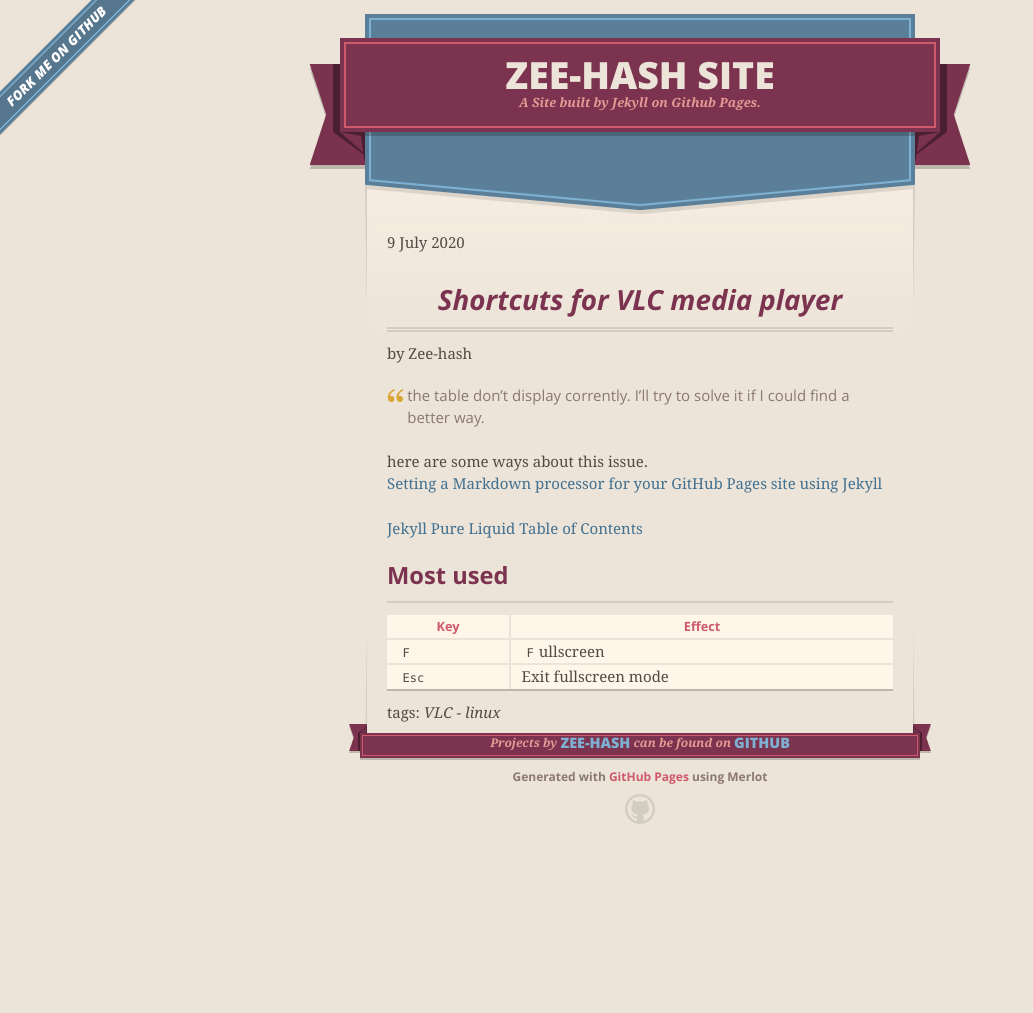
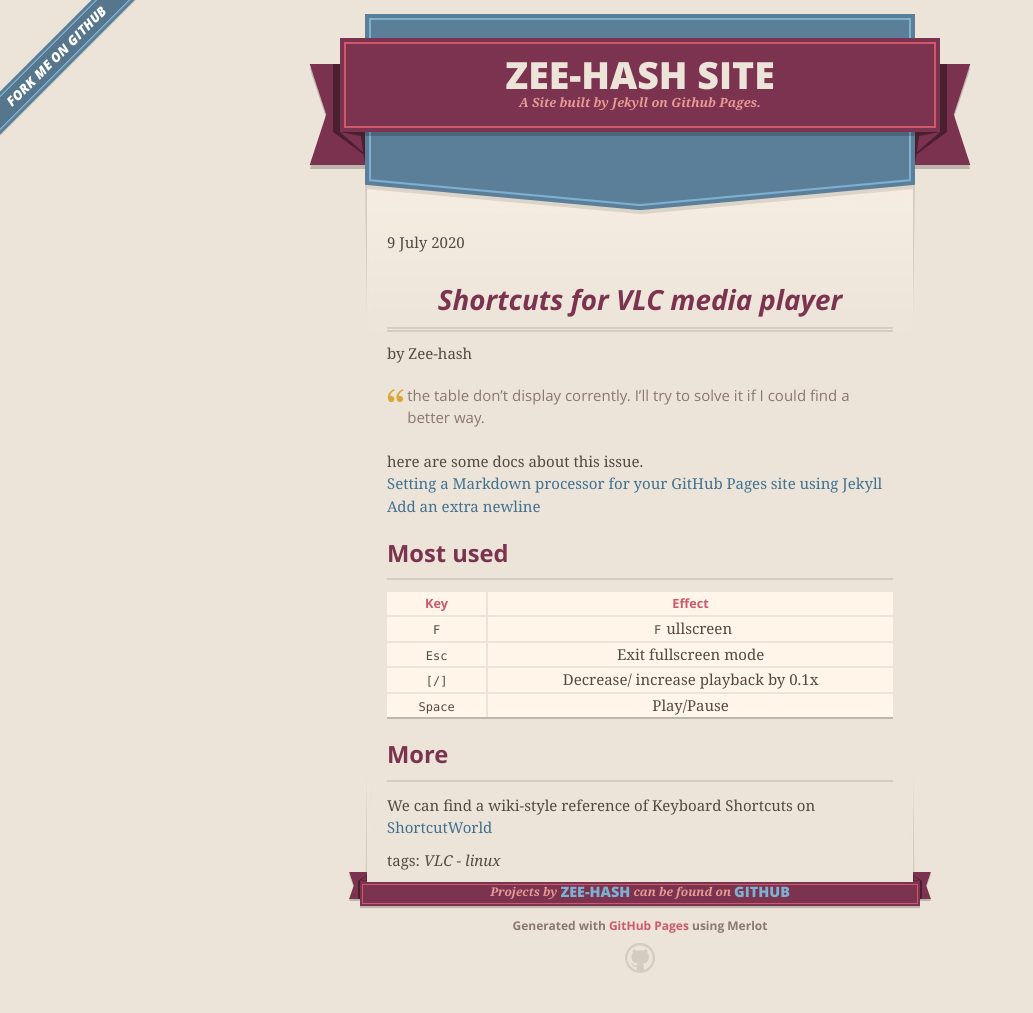
Before and after one commit to Zee-hash/zee-hash.github.io, a Jekyll site: the page built from _posts/2020-07-09-vlc-shortcuts.markdown, in a window 1280 px wide. Shown: the whole page, without its empty margins (0-1033 px from the left). Built offline with Jekyll 4.4.1, drawn with Linux system fonts in a browser that asks for light colours; before the commit the page ends 900 px from its top, so only the background shows below that.

Commit message:
update post

```diff
--- a/_posts/2020-07-09-vlc-shortcuts.markdown
+++ b/_posts/2020-07-09-vlc-shortcuts.markdown
@@ -8,14 +8,19 @@ tags:  ["VLC", "linux"]
 ---
 > the table don't display corrently. I'll try to solve it if I could find a better way.
 
-here are some ways about this issue.
+here are some docs about this issue.
 [Setting a Markdown processor for your GitHub Pages site using Jekyll](https://docs.github.com/en/github/working-with-github-pages/setting-a-markdown-processor-for-your-github-pages-site-using-jekyll)
-[](https://github.com/github/pages-gem/issues/123)
-[Jekyll Pure Liquid Table of Contents](https://github.com/allejo/jekyll-toc)
+[Add an extra newline](https://github.com/github/pages-gem/issues/123)
 
 ## Most used
 
 | Key | Effect |
-| --- | --- |
+| :---: | :---: |
 | `F` | `F`ullscreen |
 |`Esc` | Exit fullscreen mode |
+| `[/]` | Decrease/ increase playback by 0.1x |
+| `Space` | Play/Pause |
+
+## More
+We can find a wiki-style reference of Keyboard Shortcuts on
+[ShortcutWorld](https://shortcutworld.com/)
```
